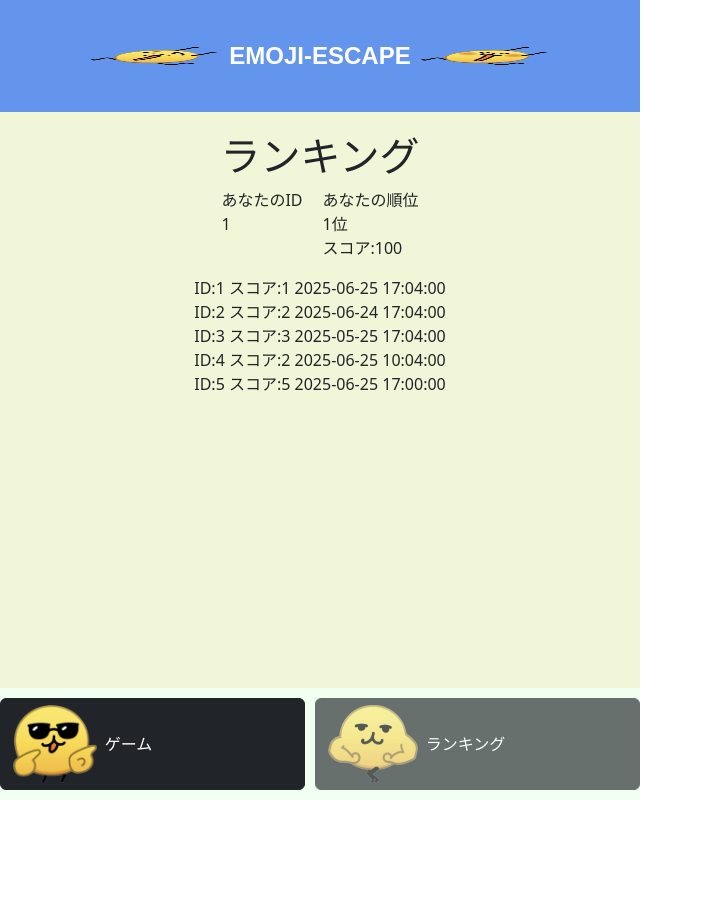
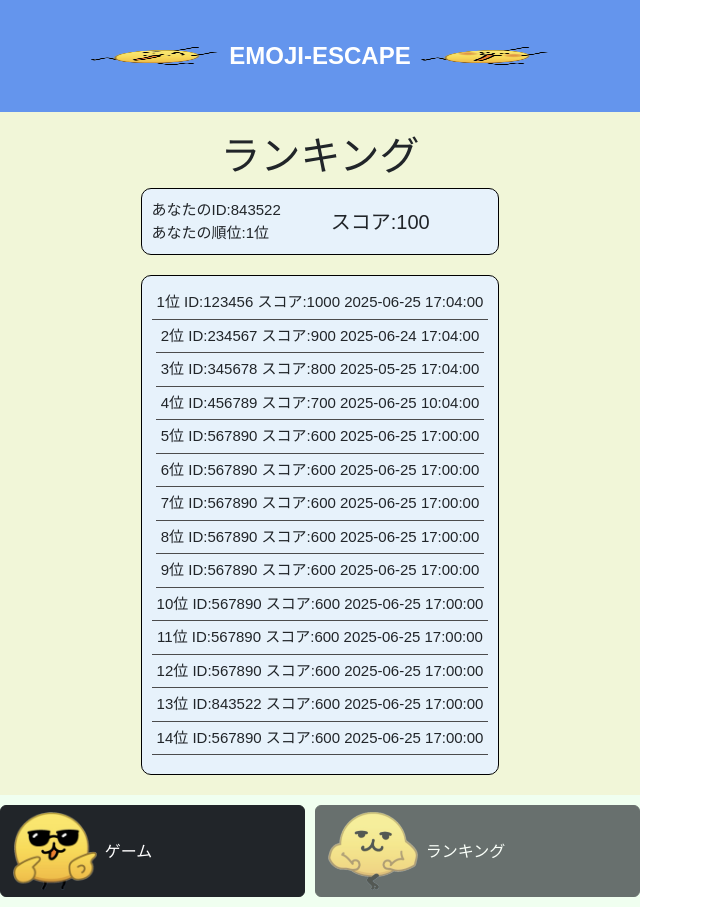
Before and after one commit to momotabetai0110/EMOJI-ESCAPE, a Vue app: page /EMOJI-ESCAPE/ranking in a window 1280 px wide. Shown: the whole page, without its empty margins (0-703 px from the left). Before the commit the page ends 800 px from the top, so only its background shows below. Built offline with nearby package versions, Linux system fonts and the light colour scheme.

Commit message:
No37(ランキング画面本実装)

```diff
--- a/src/assets/base.css
+++ b/src/assets/base.css
@@ -55,7 +55,6 @@
 *::after {
   box-sizing: border-box;
   margin: 0;
-  font-weight: normal;
 }
 
 body {
--- a/src/components/RankingLayout.vue
+++ b/src/components/RankingLayout.vue
@@ -1,25 +1,22 @@
 <template>
     <div class="ranking-screen">
-        <h1>ランキング</h1>
+        <div class="ranking-header">
+            <h1>ランキング</h1>
+        </div>
         <div class="ranking-inner">
+            <div class="ranking-your-content-wrapper">
             <div class="ranking-your-content">
-                <!-- ユーザーID -->
-                <div class="ranking-your-id">
-                    <div>あなたのID</div>
-                    <p>{{ userID }}</p>
-                </div>
-
-                <!-- ユーザーランク -->
-                <div class="ranking-your-rank">
-                    <div>あなたの順位</div>
-                    <div>{{ userRank }}位</div>
-                    <p>スコア:{{ userScore }}</p>
-                </div>
-
+                <div class="user-id">あなたのID:{{ userID }}</div>
+                <div class="user-rank">あなたの順位:{{ userRank }}位</div>
             </div>
+            <div class="ranking-your-score">
+                <div>スコア:{{ userScore }}</div>
+            </div>
+        </div>
             <!-- ランキング -->
             <div class="ranking-list">
-                <div class="ranking-card" v-for="rankingScore in rankingScores">
+                <div class="ranking-card" v-for="(rankingScore, index) in rankingScores">
+                    {{ index + 1 }}位
                     ID:{{ rankingScore.session_id }}
                     スコア:{{ rankingScore.ranking_score }}
                     {{ rankingScore.created_time }}
@@ -78,32 +75,80 @@ onMounted(() => {
         //ダミーデータ
         rankingScores.value = [
             {
-                "session_id": 1,
-                "ranking_score": 1,
+                "session_id": 123456,
+                "ranking_score": 1000,
                 "created_time": "2025-06-25 17:04:00"
             },
             {
-                "session_id": 2,
-                "ranking_score": 2,
+                "session_id": 234567,
+                "ranking_score": 900,
                 "created_time": "2025-06-24 17:04:00"
             },
             {
-                "session_id": 3,
-                "ranking_score": 3,
+                "session_id": 345678,
+                "ranking_score": 800,
                 "created_time": "2025-05-25 17:04:00"
             },
             {
-                "session_id": 4,
-                "ranking_score": 2,
+                "session_id": 456789,
+                "ranking_score": 700,
                 "created_time": "2025-06-25 10:04:00"
             },
             {
-                "session_id": 5,
-                "ranking_score": 5,
+                "session_id": 567890,
+                "ranking_score": 600,
+                "created_time": "2025-06-25 17:00:00"
+            },
+            {
+                "session_id": 567890,
+                "ranking_score": 600,
+                "created_time": "2025-06-25 17:00:00"
+            },
+            {
+                "session_id": 567890,
+                "ranking_score": 600,
+                "created_time": "2025-06-25 17:00:00"
+            },
+            {
+                "session_id": 567890,
+                "ranking_score": 600,
+                "created_time": "2025-06-25 17:00:00"
+            },
+            {
+                "session_id": 567890,
+                "ranking_score": 600,
+                "created_time": "2025-06-25 17:00:00"
+            },
+            {
+                "session_id": 567890,
+                "ranking_score": 600,
+                "created_time": "2025-06-25 17:00:00"
+            },
+            {
+                "session_id": 567890,
+                "ranking_score": 600,
+                "created_time": "2025-06-25 17:00:00"
+            },
+            {
+                "session_id": 567890,
+                "ranking_score": 600,
+                "created_time": "2025-06-25 17:00:00"
+            },
+            {
+                "session_id": 843522,
+                "ranking_score": 600,
+                "created_time": "2025-06-25 17:00:00"
+            },{
+                "session_id": 567890,
+                "ranking_score": 600,
                 "created_time": "2025-06-25 17:00:00"
             }
+
+
+
+
         ]
-        userID.value = 1
+        userID.value = 843522
         userRank.value = 1
         userScore.value = 100
 
@@ -121,6 +166,9 @@ onMounted(() => {
     align-items: center;
     background-color: rgb(241, 246, 216);
     padding: 20px;
+    font-family: Arial, sans-serif;
+    font-weight: normal ;
+    font-size: 20px;
 }
 
 .ranking-inner {
@@ -128,17 +176,46 @@ onMounted(() => {
     justify-content: center;
 }
 
-.ranking-your-content {
+.ranking-your-content-wrapper {
     display: flex;
-    justify-content: center;
-    gap: 20px;
+    align-items: center;
+    width: 100%;
+    border: 1px solid black;
+    border-radius: 10px;
+    padding: 10px;
+    background-color: rgb(231, 242, 251);
+}
+
+.user-id {
+    font-size: 15px;
+}
+
+.user-rank {
+    font-size: 15px;
+}
+
+.ranking-your-score {
+    padding-left: 50px;
 }
 
 .ranking-list {
+    margin-top: 20px;
     display: flex;
     flex-direction: column;
     align-items: center;
-    justify-content: center;
+    border: 1px solid black;
+    padding: 10px;
+    border-radius: 10px;
+    background-color: rgb(231, 242, 251);
+    font-size: 15px;
+    height: 500px;
+    overflow-y: auto;
 }
 
+.ranking-card {
+    border-bottom: 1px solid rgb(76, 76, 77);
+    padding: 5px;
+}
+
+
 </style>
```
